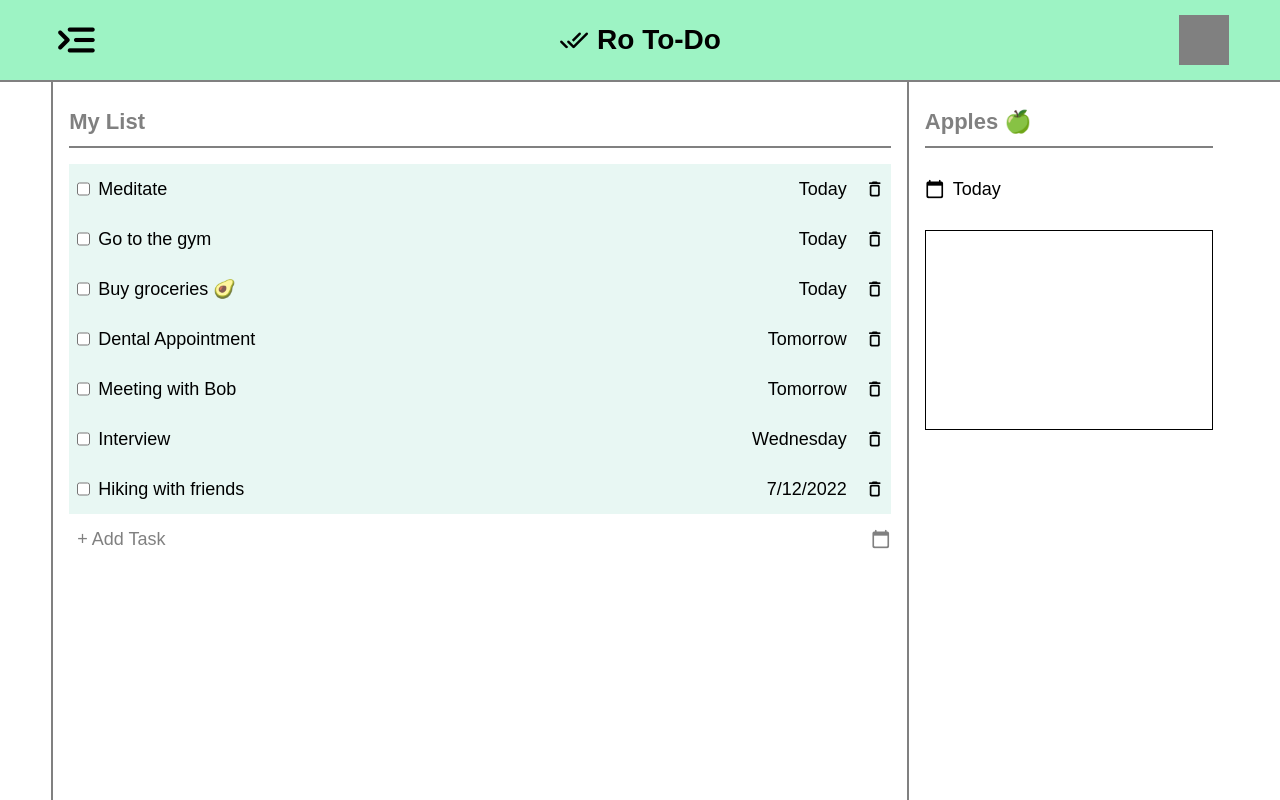
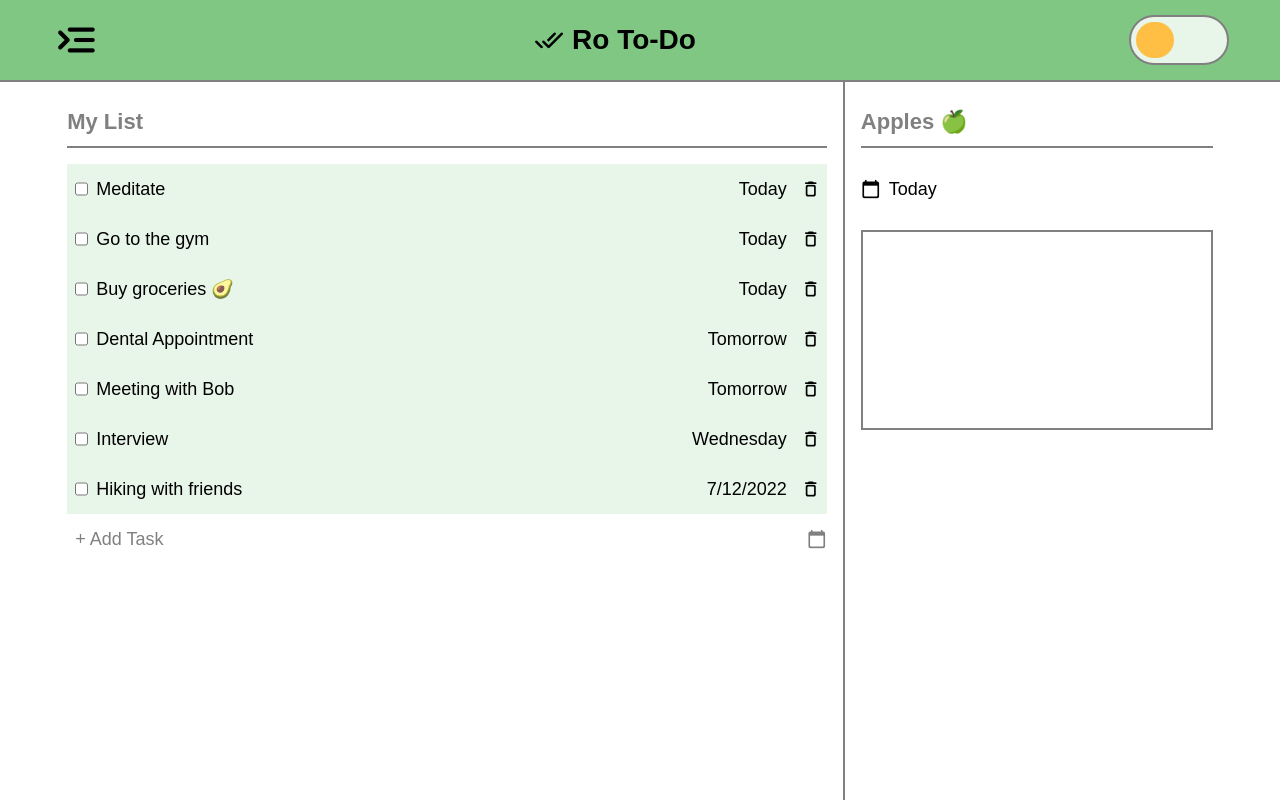
Before and after one commit to rodionlee/to-do-app, a website built with webpack: page src/index.html in a window 1280 px wide. Both pictures are taken after a click on the element "menu_open". Built offline with nearby package versions, Linux system fonts and the light colour scheme.

Commit message:
Add theme toggle for dark/light mode

```diff
--- a/src/index.html
+++ b/src/index.html
@@ -6,7 +6,7 @@
     <meta name="viewport" content="width=device-width, initial-scale=1.0">
     <title><%= htmlWebpackPlugin.options.title %></title>
 </head>
-<body>
+<body class="lightTheme">
 
     <header>
         <div class="listsToggle">
@@ -15,7 +15,10 @@
         <h1>
             <span class="material-icons-round">done_all</span>
             Ro To-Do</h1>
-        <div class="themeToggle"></div>
+        <input type="checkbox" name="" id="themeToggle">
+        <label class="themeToggle" for="themeToggle">
+            <div class="themeToggleCircle"></div>
+        </label>
 
     </header>
 
--- a/src/index.js
+++ b/src/index.js
@@ -400,6 +400,10 @@ const screenController = {
         const listsToggle = document.querySelector(".listsToggle")
         listsToggle.addEventListener("click", this.toggleListsContainer)
     },
+    addEventListenerToThemeToggle() {
+        const themeToggle = document.querySelector(".themeToggle")
+        themeToggle.addEventListener("click", this.toggleTheme)
+    },
     highlightSelectedList: function(listID) {
         const previousSelectedList = document.querySelector(".listSelected")
         if (previousSelectedList) {
@@ -448,13 +452,23 @@ const screenController = {
         taskDescription.value = ""
         taskDescription.classList.remove("taskDescriptionActive")
     },
-
     toggleListsContainer: function() {
         const listsContainer = document.querySelector(".listsContainer")
         listsContainer.classList.toggle("listsContainerClosed")
 
         const listsToggle = document.querySelector(".listsToggle")
         listsToggle.classList.toggle("listsToggleOn")
+
+        const tasksContainer = document.querySelector(".tasksContainer")
+        tasksContainer.classList.toggle("tasksContainerListsToggleOn")
+
+        const taskDetailsContainer = document.querySelector(".taskDetailsContainer")
+        taskDetailsContainer.classList.toggle("taskDetailsContainerListsToggleOn")
+    },
+    toggleTheme: function() {
+        const body = document.querySelector("body")
+        body.classList.toggle("lightTheme")
+        body.classList.toggle("darkTheme")
     }
 
 }
@@ -470,6 +484,7 @@ const coordinator = {
         screenController.addEventListenersToTaskDetails()
         screenController.addEventListenerToListsToggle()
         screenController.addEventListenersToSmartLists()
+        screenController.addEventListenerToThemeToggle()
     },
     createDummyListsAndTasks() {
         const today = new Date()
--- a/src/style.css
+++ b/src/style.css
@@ -4,31 +4,86 @@
     padding: 0;
     margin: 0;
     box-sizing: border-box;
-    /* border: .1px solid lightgray; */
 }
 
 :root {
 
-    --color-main: rgb(98, 210, 162);
-    --color-main-light: rgb(157, 243, 196);
-    --color-main-dark: rgb(31, 171, 137);
-    --color-grey: rgb(232, 247, 243);
-    --color-accent: rgb(98, 210, 162);
-    /* --color-accent: rgb(235, 233, 87); */
+    /* Light Theme */
 
+    --light-theme-primary: #81c784;
+    --light-theme-primary-light: #b2fab4;
+    --light-theme-primary-dark: #519657;
+
+    --light-theme-background: #ffffff;
+    --light-theme-surface: #e8f5e9;
+
+    --light-theme-border: 2px solid grey;
+
+    --light-theme-secondary-text: grey;
+
+    --light-theme-box-shadow: 2px 2px 10px 2px grey;
+
+    /* Dark Theme */
+
+    --dark-theme-primary: #4caf50;
+    --dark-theme-primary-light: #80e27e;
+    --dark-theme-primary-dark: #087f23;
+
+    --dark-theme-background: #373737;
+    --dark-theme-surface: #424242;
+
+    --dark-theme-border: 2px solid rgb(191, 191, 191);
+
+    --dark-theme-secondary-text: rgb(156, 156, 156);
+
+    --dark-theme-box-shadow: 2px 2px 10px 2px rgb(66, 66, 66);
+
+    --sun-color-for-theme-toggle: rgb(255, 190, 68);
+    --moon-color-for-theme-toggle: rgb(255, 255, 255);
+
+    /* Global */
+
+    --transition: 0.3s;
 
     --rowHeight: 50px;
 
-    --taskBackgroundColor: var(--color-grey);
+    --global-padding: 4vw;
+}
 
-    --hover-transition: 0.3s;
-    --hover-background-color: var(--color-main-light);
-    --hover-border: 1px solid rgb(138, 138, 138);
+.lightTheme {
+    --primary: var(--light-theme-primary);
+    --primary-light: var(--light-theme-primary-light);
+    --primary-dark: var(--light-theme-primary-dark);
 
-    --selected-background-color: var(--color-accent);
-    --selected-border: 1px solid rgb(79, 79, 79);
+    --background: var(--light-theme-background);
+    --surface: var(--light-theme-surface);
 
-    --global-padding: 4vw;
+    --border: var(--light-theme-border);
+
+    --text: black;
+    --secondary-text: var(--light-theme-secondary-text);
+
+    --box-shadow: var(--light-theme-box-shadow);
+
+    transition: var(--transition);
+}
+.darkTheme {
+
+    --primary: var(--dark-theme-primary);
+    --primary-light: var(--dark-theme-primary-dark);
+    --primary-dark: var(--dark-theme-primary-dark);
+
+    --background: var(--dark-theme-background);
+    --surface: var(--dark-theme-surface);
+
+    --border: var(--dark-theme-border);
+
+    --text: white;
+    --secondary-text: var(--dark-theme-secondary-text);
+
+    --box-shadow: var(--dark-theme-box-shadow);
+
+    transition: var(--transition);
 }
 
 
@@ -37,38 +92,35 @@
 
 * {
     font-family: Arial, Helvetica, sans-serif;
+    color: var(--text);
 }
-
 h1 {
     font-size: 28px;
     line-height: 1;
 }
-
 h2 {
     font-size: 24px;
     line-height: 1;
 }
-
 h3 {
     font-size: 22px;
     line-height: 1;
-    color: grey;
+    color: var(--secondary-text);
 
     height: 100%;
 
     display: flex;
     align-items: center;
 
-    border-bottom: 2px solid grey;
+    border-bottom: var(--border);
 }
-
 p, li, ul, ::placeholder, a, span, textarea, input, label {
     font-size: 18px;
     line-height: 1.5;
 }
-
 body {
     height: 100vh;
+    background-color: var(--background)
 }
 .material-icons-round {
     font-size: 20px;
@@ -83,40 +135,82 @@ header {
 
     height: 10vh;
 
-    background-color: var(--color-main-light);
+    background-color: var(--primary);
 
     padding: 0 var(--global-padding);
 }
-
 header h1 {
     display: flex;
     align-items: center;
     gap: 8px;
 }
-
 header .material-icons-round {
     font-size: 30px;
 }
-
 header .listsToggle {
     height: 50px;
     width: 50px;
 
-    transition: 0.3s;
+    transition: var(--transition);
 }
 header .listsToggle .material-icons-round {
     font-size: 50px;
 
 }
-
 header .listsToggleOn {
     transform: rotate(180deg);
 }
+header input#themeToggle {
+    width: 0;
+    height: 0;
+    visibility: hidden;
+    position: absolute;
+}
+header .themeToggle {
+    width: 100px;
+    height: 50px;
 
-header .themeToggle {
-    height: 50px;
-    width: 50px;
-    background-color: grey;
+    border-color: var(--border);
+    background-color: var(--surface);
+    border: var(--border);
+
+    border-radius: 50px;
+
+    display: flex;
+    flex-direction: column;
+
+    padding: 5px;
+}
+
+.themeToggleCircle {
+    margin-left: 0;
+    margin-right: auto;
+
+    width: calc(50% - 5px);
+    height: 100%;
+
+    background-color: var(--sun-color-for-theme-toggle);
+
+    box-shadow: none;
+
+    border-radius: 50px;
+    transition: var(--transition);
+}
+
+#themeToggle:checked + .themeToggle .themeToggleCircle {
+    margin-right: 0;
+    margin-left: calc(100px - 50% - 10px);
+    /*
+    Transition with this property does not work for some reason
+    Worth posting about
+    */
+    /* margin-left: auto; */
+
+    background-color: rgba(255, 255, 255, 0);
+
+    box-shadow: inset 18px -4px 0px 0px var(--moon-color-for-theme-toggle);
+
+    transition: var(--transition);
 }
 
 /* Main Container */
@@ -125,15 +219,11 @@ header .themeToggle {
     width: 100vw;
     height: 90vh;
 
-    /* display: grid;
-    grid-template-columns: 1fr 2fr 1fr;
-    grid-template-rows: 1fr; */
-
     display: flex;
 
     padding: 0 var(--global-padding);
 
-    border-top: 2px solid grey;
+    border-top: var(--border);
 }
 
 
@@ -148,6 +238,10 @@ header .themeToggle {
     height: var(--rowHeight);
     padding: 8px;
 }
+input, textarea {
+    background-color: var(--background);
+    border: none;
+}
 
 /* Lists Container */
 
@@ -157,13 +251,9 @@ header .themeToggle {
     grid-template-columns: 1fr;
     grid-template-rows: var(--rowHeight) min-content var(--rowHeight) min-content;
 
-    /* gap: 16px; */
-
     width: 25vw;
 
-    transition: 0.3s ease-out;
-
-
+    transition: var(--transition);
 }
 .listsContainerClosed {
     width: 0;
@@ -171,8 +261,6 @@ header .themeToggle {
     padding-left: 0;
     overflow: hidden;
 }
-
-
 .regularListsContainer, .smartListsContainer {
     display: flex;
     flex-direction: column;
@@ -184,11 +272,9 @@ header .themeToggle {
 
     padding: 8px;
 
-    border: 1px solid white;
-
     white-space: nowrap;
 
-    transition: var(--hover-transition);
+    transition: var(--transition);
 }
 .listName {
     flex: 1;
@@ -198,14 +284,12 @@ header .themeToggle {
     justify-content: start;
     gap: 8px;
 }
-
 .list:hover .listDeleteButton, .listSelected:hover .listDeleteButton {
     display: flex;
 }
 .list:hover {
-    background-color: var(--hover-background-color);
-    /* border: var(--hover-border); */
-    transition: var(--hover-transition);
+    background-color: var(--primary-light);
+    transition: var(--transition);
 }
 .listDeleteButton {
     width: 16px;
@@ -218,26 +302,30 @@ header .themeToggle {
     display: none;
 }
 .listSelected {
-    background-color: var(--selected-background-color);
-    border: var(--selected-border);
+    background-color: var(--primary);
+    border: var(--border);
 }
 
 /* Tasks Container */
 
 .tasksContainer {
-    /* grid-column: 2 / 3; */
-
     flex: 1;
 
     display: grid;
     grid-template-columns: 1fr;
     grid-template-rows: var(--rowHeight) min-content 25vh;
 
-    border-left: 2px solid grey;
-    border-right: 2px solid grey;
+    border-left: var(--border);
+    border-right: var(--border);
 
     gap: 16px;
+
+    transition: var(--transition);
 }
+.tasksContainerListsToggleOn {
+    border-left: none;
+}
+
 .selectedListName {
     grid-column: 1 / 3;
 }
@@ -257,16 +345,12 @@ header .themeToggle {
     display: flex;
     align-items: center;
 
-    /* display: grid;
-    grid-template-columns: 24px 1fr 1fr 1px 24px; */
-
     height: var(--rowHeight);
     padding: 0 8px;
 
     gap: 8px;
 
-    background-color: var(--taskBackgroundColor);
-    /* border-radius: 12px; */
+    background-color: var(--surface);
 }
 .task .checkbox {
     height: 100%;
@@ -303,9 +387,8 @@ header .themeToggle {
     width: 0;
 }
 .task:hover, .taskCompleted:hover {
-    background-color: var(--hover-background-color);
-    /* border: var(--hover-border); */
-    transition: var(--hover-transition);
+    background-color: var(--primary-light);
+    transition: var(--transition);
 }
 .taskDeleteButton {
     width: 16px;
@@ -321,7 +404,7 @@ header .themeToggle {
     grid-template-columns: 1fr;
     align-content: start;
 
-    color: grey;
+    color: var(--secondary-text);
 
     overflow: scroll;
 }
@@ -329,14 +412,18 @@ header .themeToggle {
     text-decoration: line-through;
 }
 .tasksUncompletedContainer .taskSelected {
-    background-color: var(--selected-background-color);
-    border: var(--selected-border)
+    background-color: var(--primary);
+    box-shadow: var(--box-shadow);
+    z-index: 1;
+    border: var(--border);
+
+    transition: var(--transition);
 }
 .inputField::placeholder {
-    color: grey;
+    color: var(--secondary-text);
 }
 .addTaskDueDateLabel .material-icons-round {
-    color: grey;
+    color: var(--secondary-text);
 }
 
 
@@ -345,21 +432,26 @@ header .themeToggle {
 /* Task Details Container */
 
 .taskDetailsContainer {
-    /* grid-column: 3 / 4; */
-
     width: 25vw;
 
     display: grid;
     grid-template-columns: 1fr;
     grid-template-rows: var(--rowHeight) var(--rowHeight) 1fr;
     gap: 16px;
+
+    transition: var(--transition);
 }
+
+.taskDetailsContainerListsToggleOn {
+    width: 30vw;
+}
+
 .taskDetailsContainer .taskName::placeholder,
 .taskDetailsContainer .taskName {
     font-size: 22px;
     line-height: 1;
     font-weight: 700;
-    color: grey;
+    color: var(--secondary-text);
 
     display: flex;
     align-items: center;
@@ -367,18 +459,18 @@ header .themeToggle {
     width: 100%;
 
     border: none;
-    border-bottom: 2px solid grey;
+    border-bottom: var(--border);
 }
 .taskDetailsContainer .taskDescription,
 .taskDetailsContainer .taskDescriptionActive {
     border: none;
     resize: none;
-    transition: border 0.3s;
+    transition: var(--transition);
     padding: 8px;
     height: 200px;
 }
 .taskDetailsContainer .taskDescriptionActive {
-    border: 1px solid black;
+    border: var(--border)
 }
 .taskDetailsContainer .dueDateLabel {
     display: flex;
```
